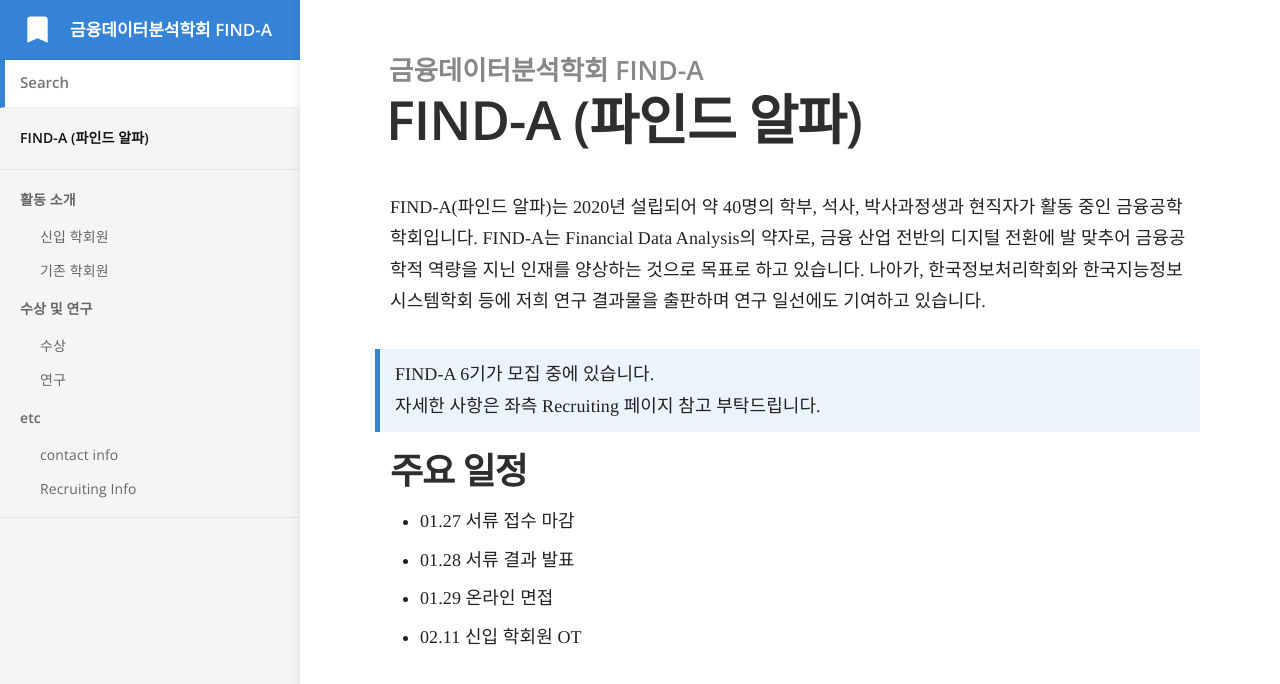
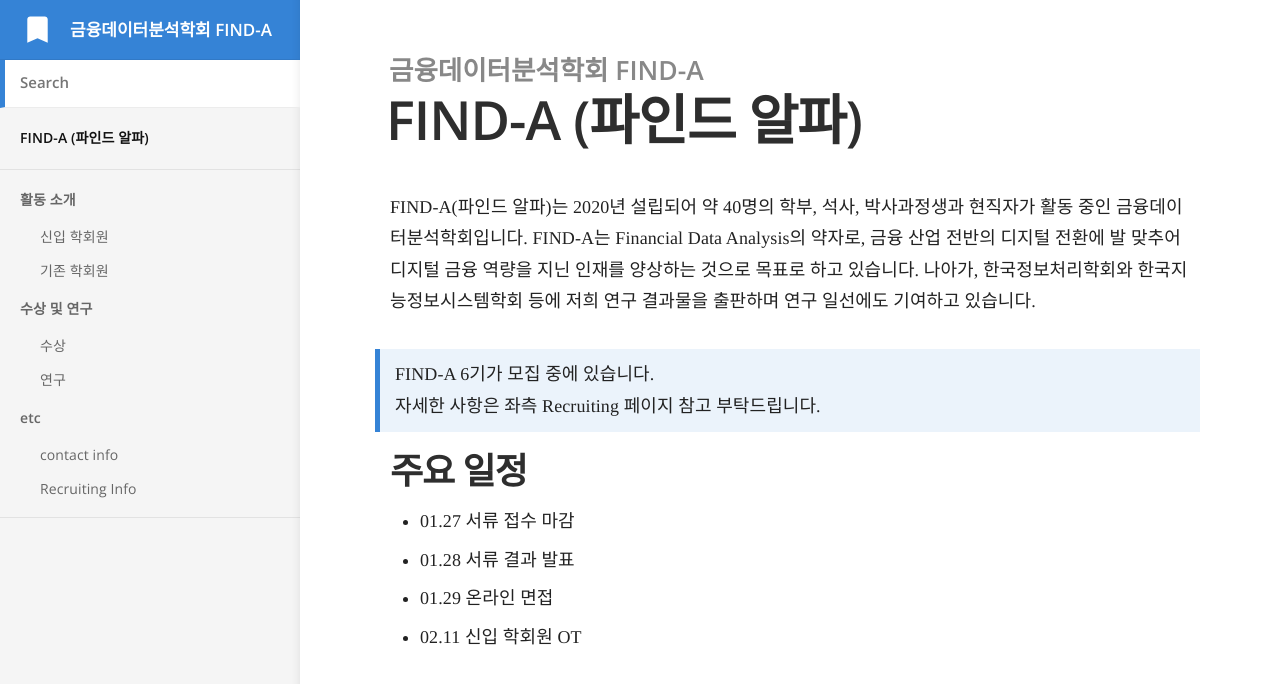
Before and after one commit to Find-A-AI/find-a-ai.github.io, a Jekyll site: the page built from index.md, in a window 1280 px wide. Shown: the top 684 px of the page. Built offline with Jekyll 4.4.1, drawn with Linux system fonts in a browser that asks for light colours; some web fonts are replaced.

Commit message:
Update index.md

```diff
--- a/index.md
+++ b/index.md
@@ -2,7 +2,7 @@
 title: FIND-A (파인드 알파)
 ---
 
-FIND-A(파인드 알파)는 2020년 설립되어 약 40명의 학부, 석사, 박사과정생과 현직자가 활동 중인 금융공학학회입니다. FIND-A는 Financial Data Analysis의 약자로, 금융 산업 전반의 디지털 전환에 발 맞추어 금융공학적 역량을 지닌 인재를 양상하는 것으로 목표로 하고 있습니다. 나아가, 한국정보처리학회와 한국지능정보시스템학회 등에 저희 연구 결과물을 출판하며 연구 일선에도 기여하고 있습니다.
+FIND-A(파인드 알파)는 2020년 설립되어 약 40명의 학부, 석사, 박사과정생과 현직자가 활동 중인 금융데이터분석학회입니다. FIND-A는 Financial Data Analysis의 약자로, 금융 산업 전반의 디지털 전환에 발 맞추어 디지털 금융 역량을 지닌 인재를 양상하는 것으로 목표로 하고 있습니다. 나아가, 한국정보처리학회와 한국지능정보시스템학회 등에 저희 연구 결과물을 출판하며 연구 일선에도 기여하고 있습니다.
 
 > FIND-A 6기가 모집 중에 있습니다.
 자세한 사항은 좌측 Recruiting 페이지 참고 부탁드립니다.
```
